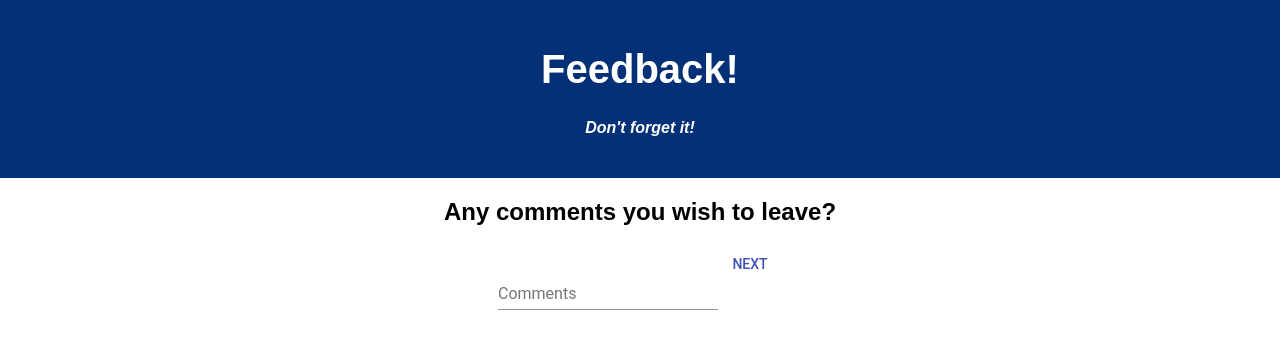
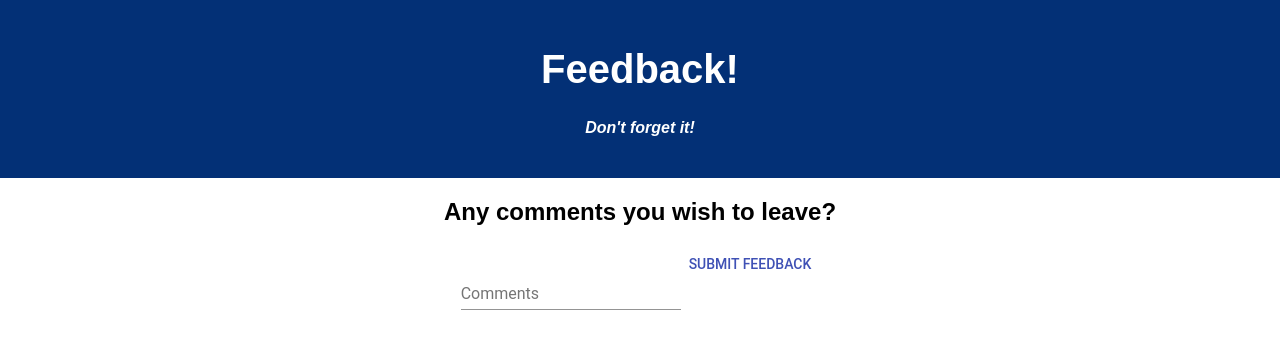
Before and after one commit to jeslstep/Weekend5_Challenge, a React (Create React App) app: page /#/4 in a window 1280 px wide. Shown: the top 338 px of the page. Built offline with nearby package versions, Linux system fonts and the light colour scheme; no server answers.

Commit message:
commented out input feild values, they prohibited adding input

```diff
--- a/src/components/AdminButton/AdminButton.js
+++ b/src/components/AdminButton/AdminButton.js
@@ -1,5 +1,6 @@
 import React, {Component} from 'react';
 import {withRouter} from 'react-router-dom';
+import Button from '@material-ui/core/Button';
 
 class AdminButton extends Component {
 
@@ -9,7 +10,7 @@ class AdminButton extends Component {
 
   render() {
     return (
-      <button onClick={this.goToNextPageSix}>Adimin</button>
+      <Button varient="contained" color="secondary"  onClick={this.goToNextPageSix}>Adimin</Button>
     )
   }
 }
--- a/src/components/PageFour/PageFour.js
+++ b/src/components/PageFour/PageFour.js
@@ -46,12 +46,12 @@ class PageTwo extends Component {
         <TextField
           id="standard-name"
           label= "Comments"
-          value={this.state.comments}
+          // value={this.state.comments}
           onChange={this.handleChange}
           margin="normal"
         />
 { /* moves user to the next page, dispathes comments feedback, posts to server*/ }
-       <Button varient="contained" color="primary" type="submit">NEXT</Button>
+       <Button varient="contained" color="primary" type="submit">Submit Feedback</Button>
      </form>
       </div>
     );
--- a/src/components/PageOne/PageOne.js
+++ b/src/components/PageOne/PageOne.js
@@ -42,6 +42,7 @@ class PageOne extends Component {
   render() {
     return (
         <div>
+             <br/>
        <AdminButton />
         <h2>How are you feeling today?</h2>
 { /* user input for feedback question 1 */ }
@@ -49,7 +50,7 @@ class PageOne extends Component {
         <TextField
           id="standard-name"
           label="Rate Feeling of 1-10"
-          value={this.state.feeling}
+        //   value={this.state.feeling}
           onChange={this.handleChange}
           margin="normal"
         />
--- a/src/components/PageThree/PageThree.js
+++ b/src/components/PageThree/PageThree.js
@@ -46,7 +46,7 @@ class PageTwo extends Component {
         <TextField
           id="standard-name"
           label="Rate Support of 1-10"
-          value={this.state.support}
+        //   value={this.state.support}
           onChange={this.handleChange}
           margin="normal"
         />
--- a/src/components/PageTwo/PageTwo.js
+++ b/src/components/PageTwo/PageTwo.js
@@ -46,7 +46,7 @@ class PageTwo extends Component {
         <TextField
           id="standard-name"
           label="Rate Understanding of 1-10"
-          value={this.state.understanding}
+        //   value={this.state.understanding}
           onChange={this.handleChange}
           margin="normal"
         />
```
